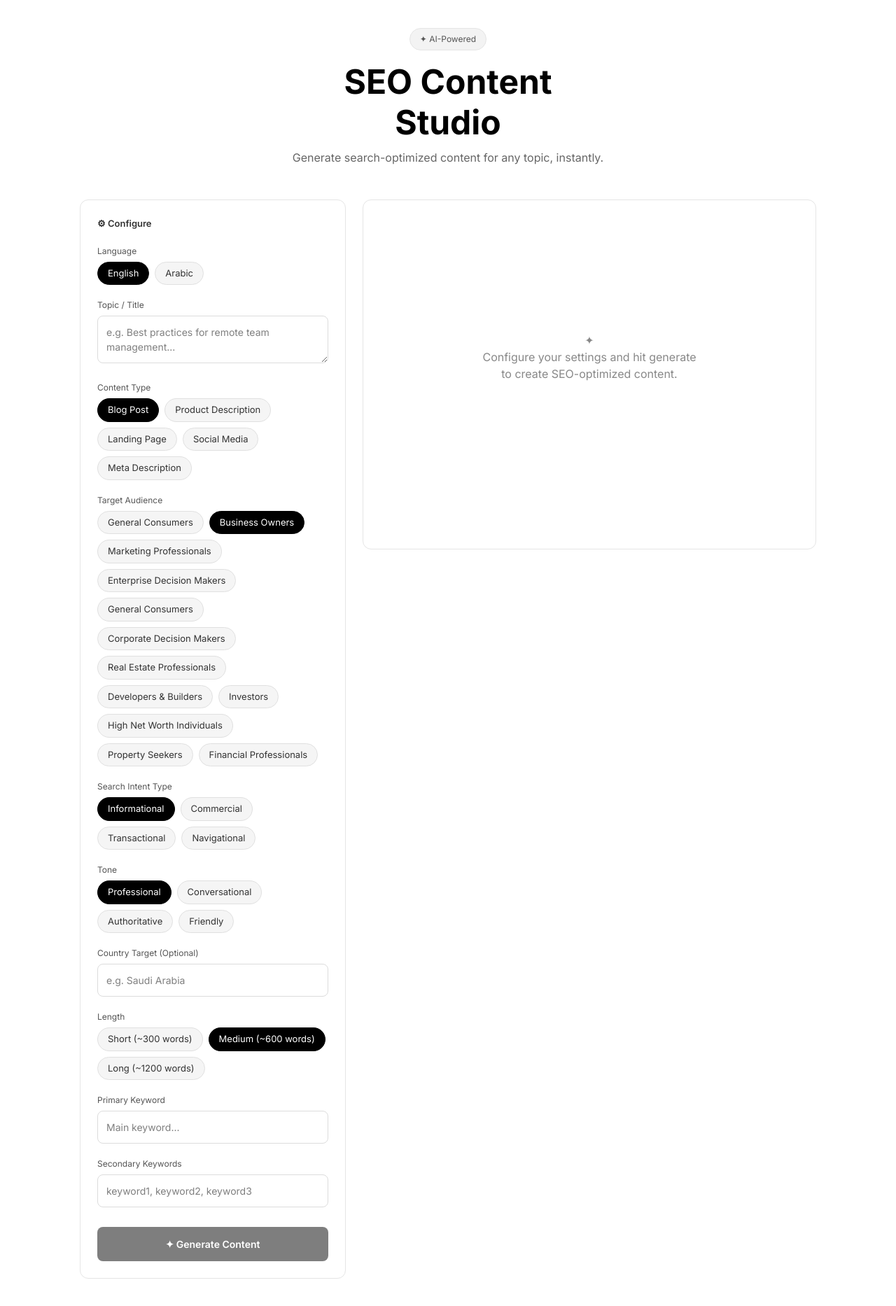
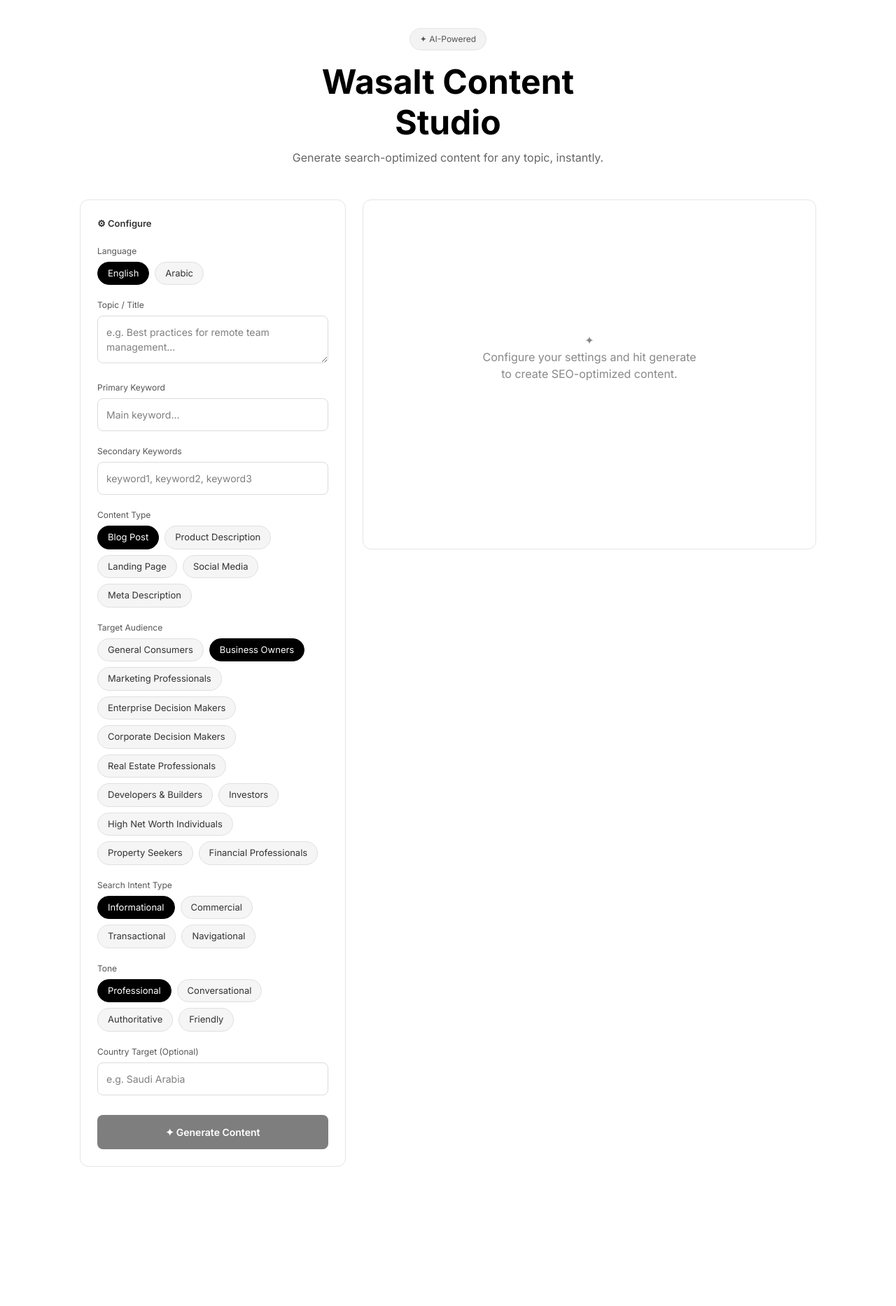
Before and after one commit to goyallakshay01/content-gen, a Next.js app: page / in a window 1280 px wide. Shown: the whole page at 70% size. After the commit the page ends 1707 px from the top, so only its background shows below. Built offline with nearby package versions, Linux system fonts and the light colour scheme.

Commit message:
refactor: update audience options and enhance keyword input fields in SEOContentTool

```diff
--- a/components/SEOContentTool.jsx
+++ b/components/SEOContentTool.jsx
@@ -13,7 +13,6 @@ const AUDIENCES = [
     "Business Owners",
     "Marketing Professionals",
     "Enterprise Decision Makers",
-    "General Consumers",
     "Corporate Decision Makers",
     "Real Estate Professionals",
     "Developers & Builders",
@@ -232,7 +231,13 @@ Produce content that builds authority, aligns with search intent, and converts.
             <style>{`
 @import url('https://fonts.googleapis.com/css2?family=Inter:wght@400;500;600;700&display=swap');
 
-* { box-sizing: border-box; margin: 0; padding: 0; }
+.app * {
+  box-sizing: border-box;
+}
+
+body {
+  margin: 0;
+}
 
 body {
   background: #ffffff;
@@ -506,7 +511,7 @@ body {
                 <div className="container">
                     <div className="header">
                         <div className="badge">✦ AI-Powered</div>
-                        <h1>SEO Content<br />Studio</h1>
+                        <h1>Wasalt Content<br />Studio</h1>
                         <p>Generate search-optimized content for any topic, instantly.</p>
                     </div>
 
@@ -537,6 +542,26 @@ body {
                                     placeholder="e.g. Best practices for remote team management..."
                                     value={topic}
                                     onChange={e => setTopic(e.target.value)}
+                                />
+                            </div>
+
+                            <div className="field">
+                                <label className="label">Primary Keyword</label>
+                                <input
+                                    className="kw-input"
+                                    placeholder="Main keyword..."
+                                    value={primaryKeyword}
+                                    onChange={e => setPrimaryKeyword(e.target.value)}
+                                />
+                            </div>
+
+                            <div className="field">
+                                <label className="label">Secondary Keywords</label>
+                                <input
+                                    className="kw-input"
+                                    placeholder="keyword1, keyword2, keyword3"
+                                    value={secondaryKeywords}
+                                    onChange={e => setSecondaryKeywords(e.target.value)}
                                 />
                             </div>
 
@@ -592,34 +617,14 @@ body {
                                 />
                             </div>
 
-                            <div className="field">
+                            {/* <div className="field">
                                 <label className="label">Length</label>
                                 <div className="chips">
                                     {LENGTHS.map(l => (
                                         <div key={l} className={`chip ${length === l ? "active" : ""}`} onClick={() => setLength(l)}>{l}</div>
                                     ))}
                                 </div>
-                            </div>
-
-                            <div className="field">
-                                <label className="label">Primary Keyword</label>
-                                <input
-                                    className="kw-input"
-                                    placeholder="Main keyword..."
-                                    value={primaryKeyword}
-                                    onChange={e => setPrimaryKeyword(e.target.value)}
-                                />
-                            </div>
-
-                            <div className="field">
-                                <label className="label">Secondary Keywords</label>
-                                <input
-                                    className="kw-input"
-                                    placeholder="keyword1, keyword2, keyword3"
-                                    value={secondaryKeywords}
-                                    onChange={e => setSecondaryKeywords(e.target.value)}
-                                />
-                            </div>
+                            </div> */}
 
                             {/* <div className="field">
                                 <label className="label">Target Keywords (comma-separated)</label>
```
